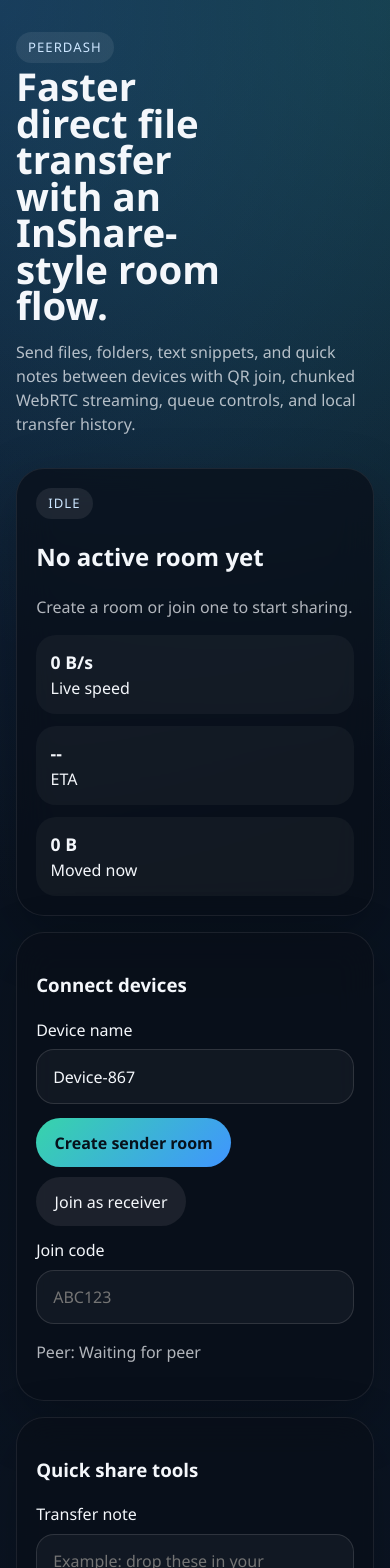
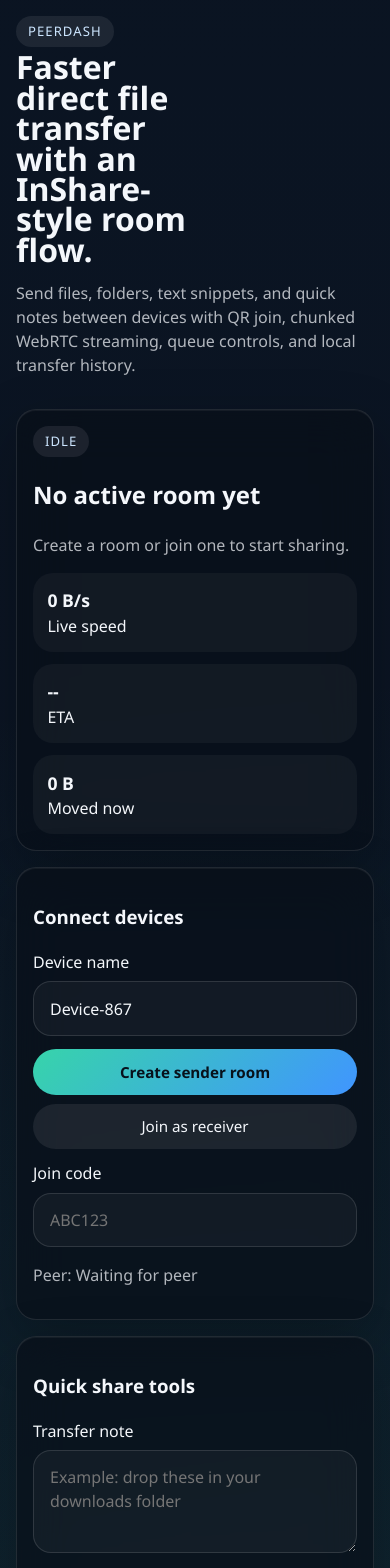
Before and after one commit to kgthunder-arch/peerdash, a React (Vite) app in the folder apps/client/: page / in a window 390 px wide. Shown: the top 1568 px of the page. Built offline with nearby package versions, Linux system fonts and the light colour scheme; no server answers.

Commit message:
style: apply premium dynamic glassmorphism ui and mobile responsiveness

```diff
--- a/apps/client/src/styles.css
+++ b/apps/client/src/styles.css
@@ -1,12 +1,14 @@
 :root {
   font-family: "Segoe UI", "Inter", sans-serif;
   color: #f4f7fb;
-  background:
-    radial-gradient(circle at top left, rgba(64, 149, 255, 0.24), transparent 30%),
-    radial-gradient(circle at top right, rgba(55, 212, 170, 0.18), transparent 25%),
-    linear-gradient(180deg, #08111d 0%, #0d1727 100%);
   line-height: 1.5;
   font-weight: 400;
+}
+
+@keyframes gradientMove {
+  0% { background-position: 0% 0%; }
+  50% { background-position: 100% 100%; }
+  100% { background-position: 0% 0%; }
 }
 
 * {
@@ -17,6 +19,34 @@
   margin: 0;
   min-width: 320px;
   min-height: 100vh;
+  background:
+    radial-gradient(circle at top left, rgba(64, 149, 255, 0.24), transparent 40%),
+    radial-gradient(circle at bottom right, rgba(55, 212, 170, 0.18), transparent 40%),
+    linear-gradient(180deg, #08111d 0%, #0d1727 100%);
+  background-size: 200% 200%;
+  animation: gradientMove 15s ease infinite;
+  -webkit-tap-highlight-color: transparent;
+  -webkit-touch-callout: none;
+  user-select: none;
+}
+
+.hero p, .metrics, .row p, .row strong, .chip, input, textarea, .panel-head p, .eyebrow {
+  user-select: text;
+}
+
+::-webkit-scrollbar {
+  width: 8px;
+  height: 8px;
+}
+::-webkit-scrollbar-track {
+  background: transparent;
+}
+::-webkit-scrollbar-thumb {
+  background: rgba(255, 255, 255, 0.1);
+  border-radius: 4px;
+}
+::-webkit-scrollbar-thumb:hover {
+  background: rgba(255, 255, 255, 0.2);
 }
 
 button,
@@ -35,6 +65,20 @@
   color: inherit;
   cursor: pointer;
   text-decoration: none;
+  transition: all 0.2s cubic-bezier(0.25, 0.46, 0.45, 0.94);
+  display: inline-flex;
+  align-items: center;
+  justify-content: center;
+}
+
+button:hover:not(:disabled), .button-like:hover, .download:hover {
+  transform: translateY(-2px);
+  background: rgba(244, 247, 251, 0.12);
+  box-shadow: 0 4px 12px rgba(0, 0, 0, 0.2);
+}
+
+button:active:not(:disabled), .button-like:active, .download:active {
+  transform: translateY(0) scale(0.97);
 }
 
 button.primary {
@@ -77,12 +121,18 @@
 
 .hero-card,
 .panel {
-  background: rgba(9, 15, 24, 0.72);
-  border: 1px solid rgba(255, 255, 255, 0.08);
+  background: rgba(9, 15, 24, 0.65);
+  border: 1px solid rgba(255, 255, 255, 0.1);
   border-radius: 28px;
-  padding: 1.2rem;
-  backdrop-filter: blur(18px);
-  box-shadow: 0 20px 60px rgba(0, 0, 0, 0.24);
+  padding: 1.5rem;
+  backdrop-filter: blur(24px);
+  -webkit-backdrop-filter: blur(24px);
+  box-shadow: 0 20px 60px rgba(0, 0, 0, 0.24), inset 0 1px 0 rgba(255, 255, 255, 0.05);
+  transition: transform 0.3s ease, box-shadow 0.3s ease;
+}
+
+.panel:hover {
+  box-shadow: 0 25px 70px rgba(0, 0, 0, 0.3), inset 0 1px 0 rgba(255, 255, 255, 0.08);
 }
 
 .eyebrow,
@@ -138,6 +188,13 @@
   background: rgba(255, 255, 255, 0.04);
   color: inherit;
   padding: 0.9rem 1rem;
+  transition: border-color 0.2s, box-shadow 0.2s;
+}
+
+input:focus, textarea:focus {
+  outline: none;
+  border-color: #4095ff;
+  box-shadow: 0 0 0 3px rgba(64, 149, 255, 0.2);
 }
 
 .actions {
@@ -214,6 +271,31 @@
   }
 }
 
+@media (max-width: 480px) {
+  .shell {
+    padding: 1rem 0 2rem;
+  }
+  .hero h1 {
+    font-size: 2rem;
+  }
+  .hero-card, .panel {
+    padding: 1rem;
+    border-radius: 20px;
+  }
+  button, .button-like, .download {
+    padding: 0.7rem 1rem;
+    font-size: 0.95rem;
+  }
+  .actions {
+    flex-direction: column;
+    width: 100%;
+  }
+  .actions button, .actions .button-like {
+    width: 100%;
+    text-align: center;
+  }
+}
+
 .panel.drag-active {
   border-color: #4095ff;
   background: rgba(64, 149, 255, 0.1);
```
